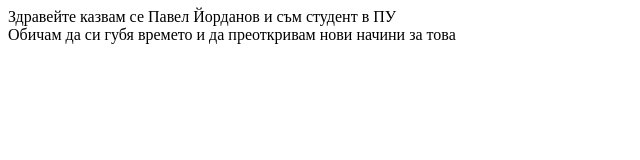
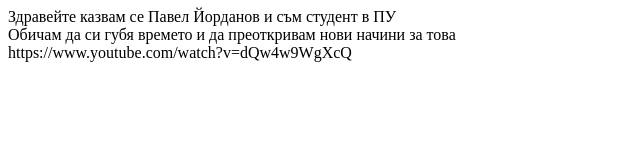
Before and after one commit to Pavelmj01/stu2001321041, a plain HTML site: page index.html in a window 1280 px wide. Shown: the whole page, without its empty margins (0-640 px from the left). Drawn offline with Linux system fonts and the light colour scheme.

Commit message:
Линк към любим content creator

```diff
--- a/index.html
+++ b/index.html
@@ -13,5 +13,8 @@
 <!-- - информация за вашите хобита и интереси -->
 <div>Обичам да си губя времето и да преоткривам нови начини за това </div>
 
+<!-- - линк към материал на любим content creator които ви е вдъхновил -->
+<div>https://www.youtube.com/watch?v=dQw4w9WgXcQ</div>
+
 </body>
 </html>
```
